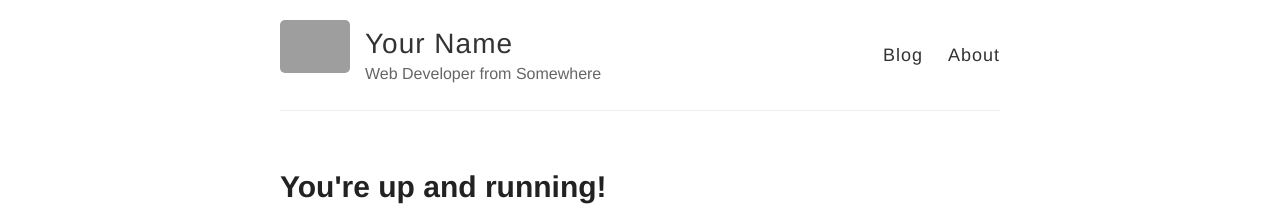
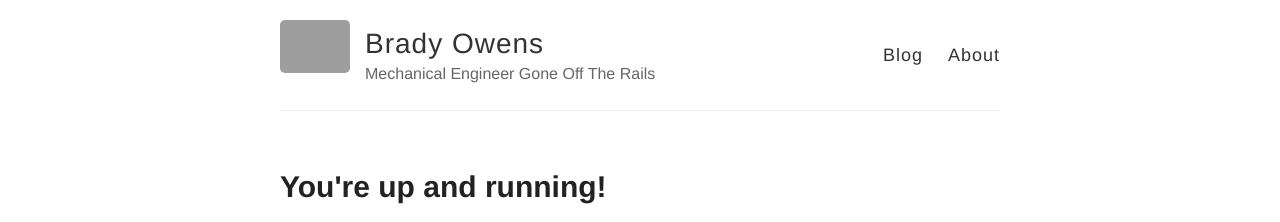
Before and after one commit to taz77/taz77.github.io, a Jekyll site: the page built from _posts/2014-3-3-Hello-World.md, in a window 1280 px wide. Shown: the top 222 px of the page. Built offline with Jekyll 4.4.1, drawn with Linux system fonts in a browser that asks for light colours; grey boxes are pictures that could not be loaded.

Commit message:
Name, desc, and avatar

```diff
--- a/_config.yml
+++ b/_config.yml
@@ -3,14 +3,13 @@
 #
 
 # Name of your site (displayed in the header)
-name: Your Name
+name: Brady Owens
 
 # Short bio or description (displayed in the header)
-description: Web Developer from Somewhere
+description: Mechanical Engineer Gone Off The Rails
 
 # URL of your avatar or profile pic (you could use your GitHub profile pic)
-avatar: https://raw.githubusercontent.com/barryclark/jekyll-now/master/images/jekyll-logo.png
-
+avatar: https://raw.githubusercontent.com/taz77/taz77.github.io/master/images/brady-logo-avatar.jpg
 #
 # Flags below are optional
 #
```
Also changed, not shown: brady-logo-avatar.jpg (added).
